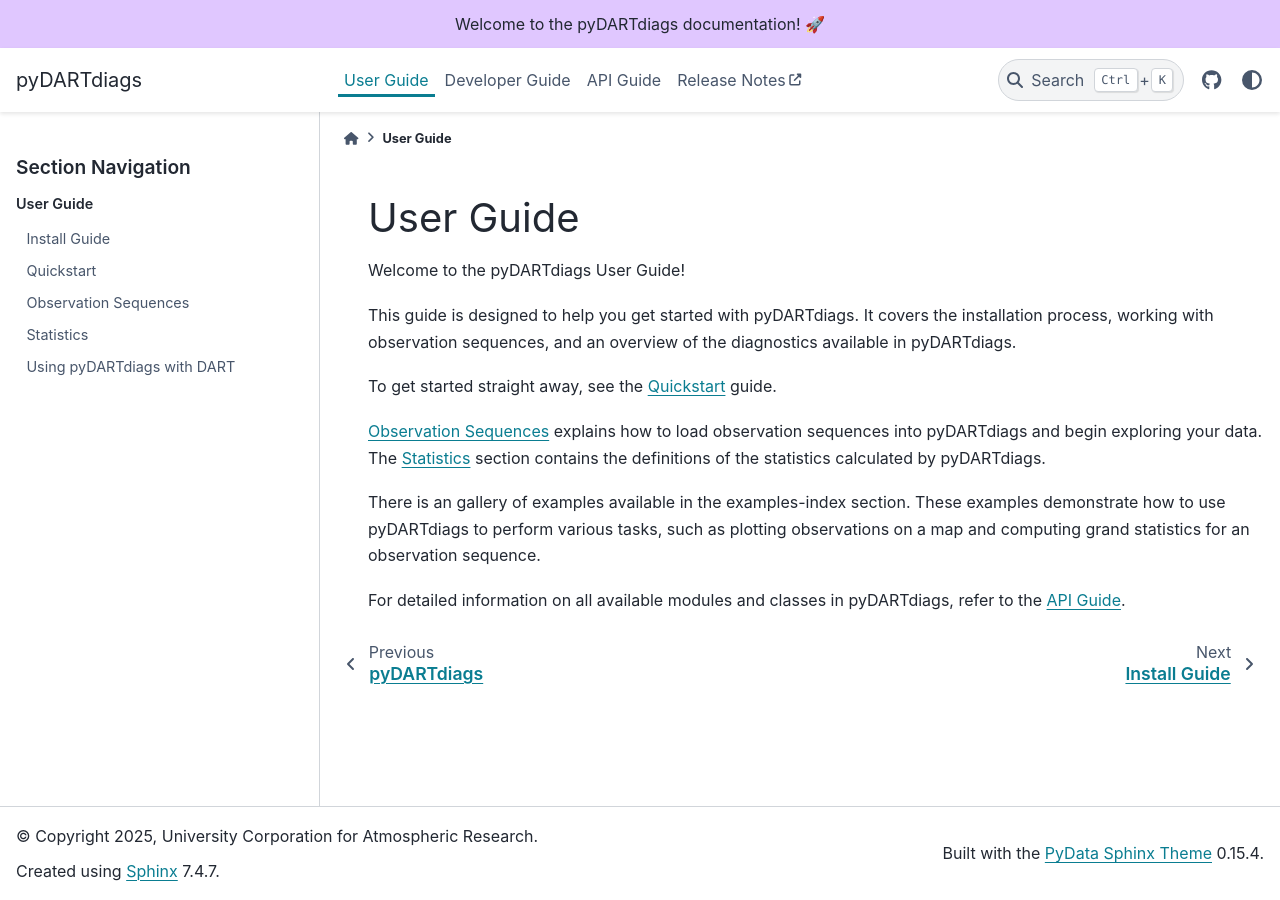
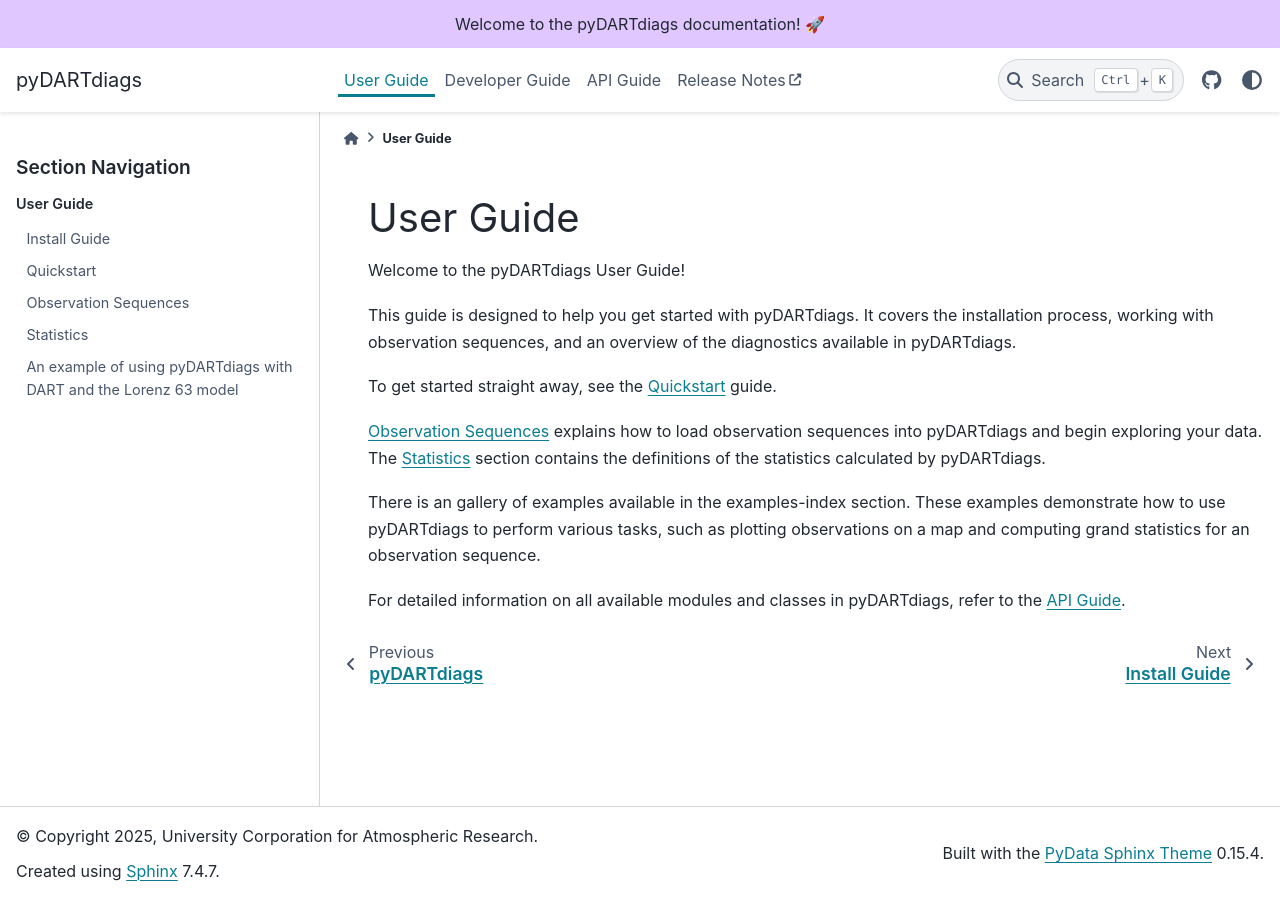
Before and after one commit to NCAR/pyDARTdiags, a Sphinx documentation site: the page built from docs/userguide/index.rst, in a window 1280 px wide. Built offline with Sphinx 7.4.7 and the PyData theme 0.15.4, drawn with Linux system fonts in a browser that asks for light colours; pages that are not in the unit, such as notebooks, are missing from menus.

Commit message:
Update section title in docs/userguide/dartworkflow.rst
Co-authored-by: Helen Kershaw <20047007+hkershaw-brown@users.noreply.github.com>

```diff
--- a/docs/userguide/dartworkflow.rst
+++ b/docs/userguide/dartworkflow.rst
@@ -1,7 +1,7 @@
 .. _dartworkflow:
 
 ===========================
-Using pyDARTdiags with DART
+An example of using pyDARTdiags with DART and the Lorenz 63 model
 ===========================
 
 This page will introduce you to the Data Assimilation Research Testbed (DART) workflow
```
